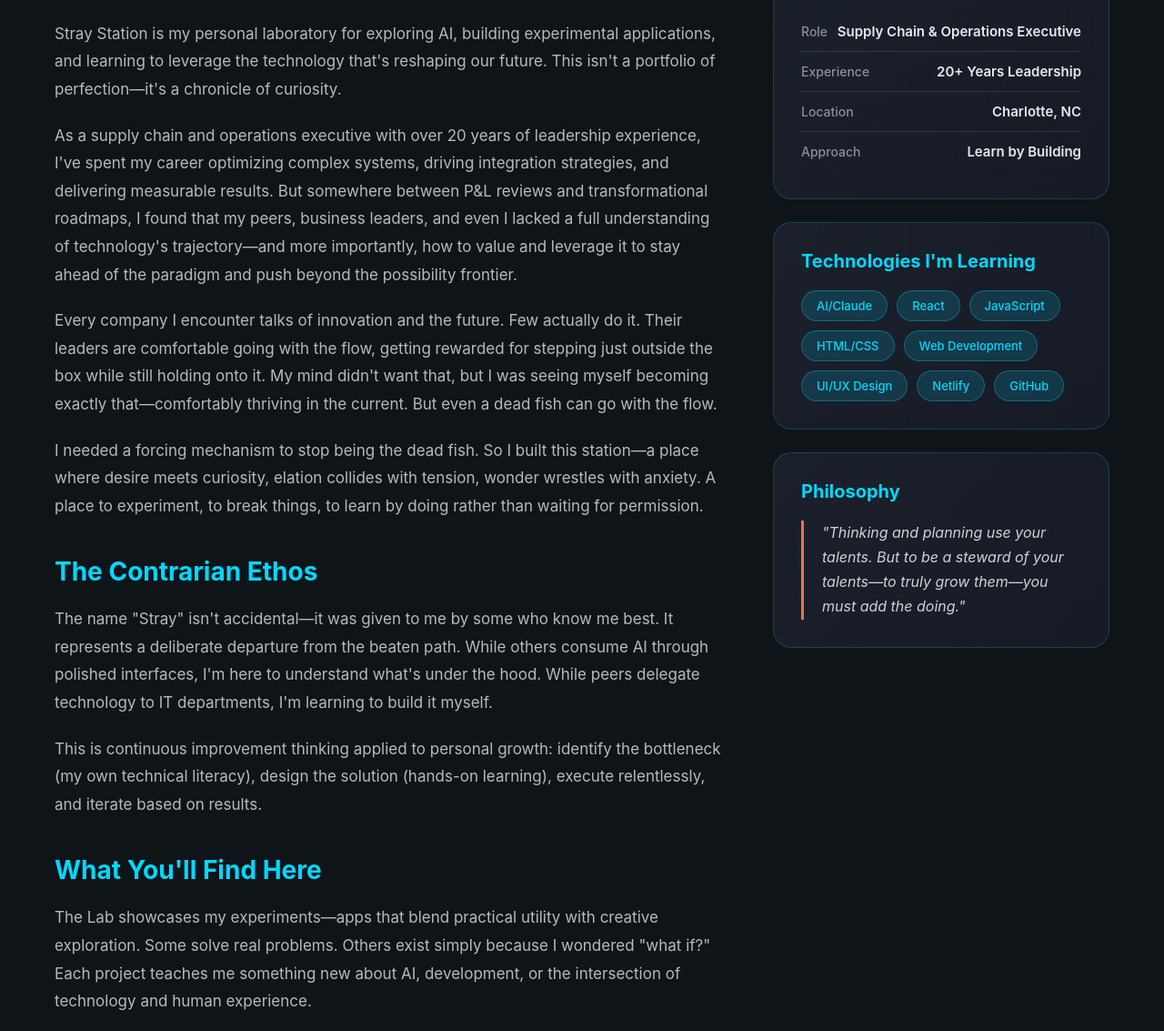
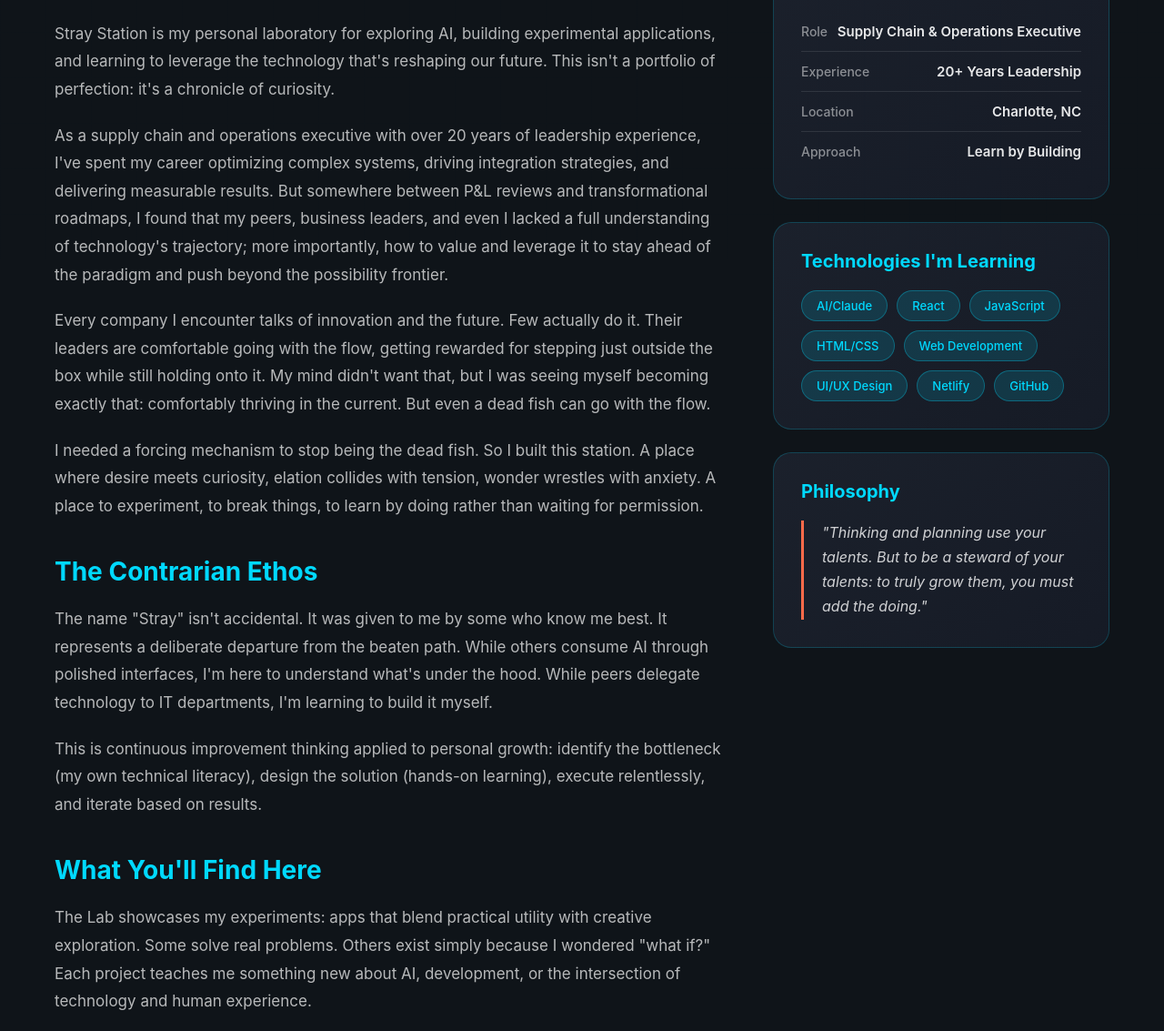
Before and after one commit to StrayStation/stray-station-website, a plain HTML site: page about.html in a window 1280 px wide. Shown: the part 515-1648 px from the top of the page at 91% size. Drawn offline with Linux system fonts and the light colour scheme.

Commit message:
About update remove em dashes
removed em dashes

```diff
--- a/about.html
+++ b/about.html
@@ -47,21 +47,21 @@
             <div class="about-grid">
                 <div class="about-text">
                     <h2 class="section-title">The Playground</h2>
-                    <p>Stray Station is my personal laboratory for exploring AI, building experimental applications, and learning to leverage the technology that's reshaping our future. This isn't a portfolio of perfection—it's a chronicle of curiosity.</p>
+                    <p>Stray Station is my personal laboratory for exploring AI, building experimental applications, and learning to leverage the technology that's reshaping our future. This isn't a portfolio of perfection: it's a chronicle of curiosity.</p>
 
-                    <p>As a supply chain and operations executive with over 20 years of leadership experience, I've spent my career optimizing complex systems, driving integration strategies, and delivering measurable results. But somewhere between P&L reviews and transformational roadmaps, I found that my peers, business leaders, and even I lacked a full understanding of technology's trajectory—and more importantly, how to value and leverage it to stay ahead of the paradigm and push beyond the possibility frontier.</p>
+                    <p>As a supply chain and operations executive with over 20 years of leadership experience, I've spent my career optimizing complex systems, driving integration strategies, and delivering measurable results. But somewhere between P&L reviews and transformational roadmaps, I found that my peers, business leaders, and even I lacked a full understanding of technology's trajectory; more importantly, how to value and leverage it to stay ahead of the paradigm and push beyond the possibility frontier.</p>
 
-                    <p>Every company I encounter talks of innovation and the future. Few actually do it. Their leaders are comfortable going with the flow, getting rewarded for stepping just outside the box while still holding onto it. My mind didn't want that, but I was seeing myself becoming exactly that—comfortably thriving in the current. But even a dead fish can go with the flow.</p>
+                    <p>Every company I encounter talks of innovation and the future. Few actually do it. Their leaders are comfortable going with the flow, getting rewarded for stepping just outside the box while still holding onto it. My mind didn't want that, but I was seeing myself becoming exactly that: comfortably thriving in the current. But even a dead fish can go with the flow.</p>
 
-                    <p>I needed a forcing mechanism to stop being the dead fish. So I built this station—a place where desire meets curiosity, elation collides with tension, wonder wrestles with anxiety. A place to experiment, to break things, to learn by doing rather than waiting for permission.</p>
+                    <p>I needed a forcing mechanism to stop being the dead fish. So I built this station. A place where desire meets curiosity, elation collides with tension, wonder wrestles with anxiety. A place to experiment, to break things, to learn by doing rather than waiting for permission.</p>
 
                     <h3>The Contrarian Ethos</h3>
-                    <p>The name "Stray" isn't accidental—it was given to me by some who know me best. It represents a deliberate departure from the beaten path. While others consume AI through polished interfaces, I'm here to understand what's under the hood. While peers delegate technology to IT departments, I'm learning to build it myself.</p>
+                    <p>The name "Stray" isn't accidental. It was given to me by some who know me best. It represents a deliberate departure from the beaten path. While others consume AI through polished interfaces, I'm here to understand what's under the hood. While peers delegate technology to IT departments, I'm learning to build it myself.</p>
 
                     <p>This is continuous improvement thinking applied to personal growth: identify the bottleneck (my own technical literacy), design the solution (hands-on learning), execute relentlessly, and iterate based on results.</p>
 
                     <h3>What You'll Find Here</h3>
-                    <p>The Lab showcases my experiments—apps that blend practical utility with creative exploration. Some solve real problems. Others exist simply because I wondered "what if?" Each project teaches me something new about AI, development, or the intersection of technology and human experience.</p>
+                    <p>The Lab showcases my experiments: apps that blend practical utility with creative exploration. Some solve real problems. Others exist simply because I wondered "what if?" Each project teaches me something new about AI, development, or the intersection of technology and human experience.</p>
 
                     <p>This is me, learning in public. No corporate polish. No pretense of expertise. Just a professionally curious executive figuring out how to build the future, one project at a time.</p>
                 </div>
@@ -104,7 +104,7 @@
                     <div class="info-card">
                         <h3>Philosophy</h3>
                         <blockquote class="quote">
-                            "Thinking and planning use your talents. But to be a steward of your talents—to truly grow them—you must add the doing."
+                            "Thinking and planning use your talents. But to be a steward of your talents: to truly grow them, you must add the doing."
                         </blockquote>
                     </div>
                 </div>
@@ -119,7 +119,7 @@
                     <p>Stray AI represents the convergence of two decades of operational excellence with cutting-edge AI capabilities. Where Stray Station experiments, Stray AI executes.</p>
 
                     <h3>Building Capable Systems</h3>
-                    <p>Technology alone doesn't drive transformation—integrated systems do. Having spent much of my career integrating operations and organizations while leading lean operations initiatives, I've focused on building sustained capability through a holistic approach:</p>
+                    <p>Technology alone doesn't drive transformation. Integrated systems do. Having spent much of my career integrating operations and organizations while leading lean operations initiatives, I've focused on building sustained capability through a holistic approach:</p>
 
                     <ul class="expertise-list">
                         <li><strong>Operating Systems:</strong> Structured processes and workflows that create repeatable excellence</li>
@@ -128,12 +128,12 @@
                         <li><strong>Technology Systems:</strong> Digital tools and AI applications that amplify human capability</li>
                     </ul>
 
-                    <p>This integrated approach ensures that AI implementations don't become isolated technical projects—they become embedded capabilities that drive sustained business performance.</p>
+                    <p>This integrated approach ensures that AI implementations don't become isolated technical projects; they become embedded capabilities that drive sustained business performance.</p>
 
                     <h3>What We Bring</h3>
                     <p>As a seasoned executive who has delivered $500M+ in synergy realization through post-merger integrations and led complex supply chain transformations, I understand one critical truth: technology is only valuable if it's embedded within capable systems that drive measurable business outcomes.</p>
 
-                    <p>Stray AI doesn't just implement AI tools—we build the integrated operating systems, management frameworks, and human capability structures that allow technology to deliver sustained value. We bridge the gap between AI possibility and operational reality, ensuring that innovation becomes embedded capability rather than isolated experimentation.</p>
+                    <p>Stray AI doesn't just implement AI tools; we build the integrated operating systems, management frameworks, and human capability structures that allow technology to deliver sustained value. We bridge the gap between AI possibility and operational reality, ensuring that innovation becomes embedded capability rather than isolated experimentation.</p>
 
                     <h3>Our Expertise</h3>
                     <ul class="expertise-list">
```
